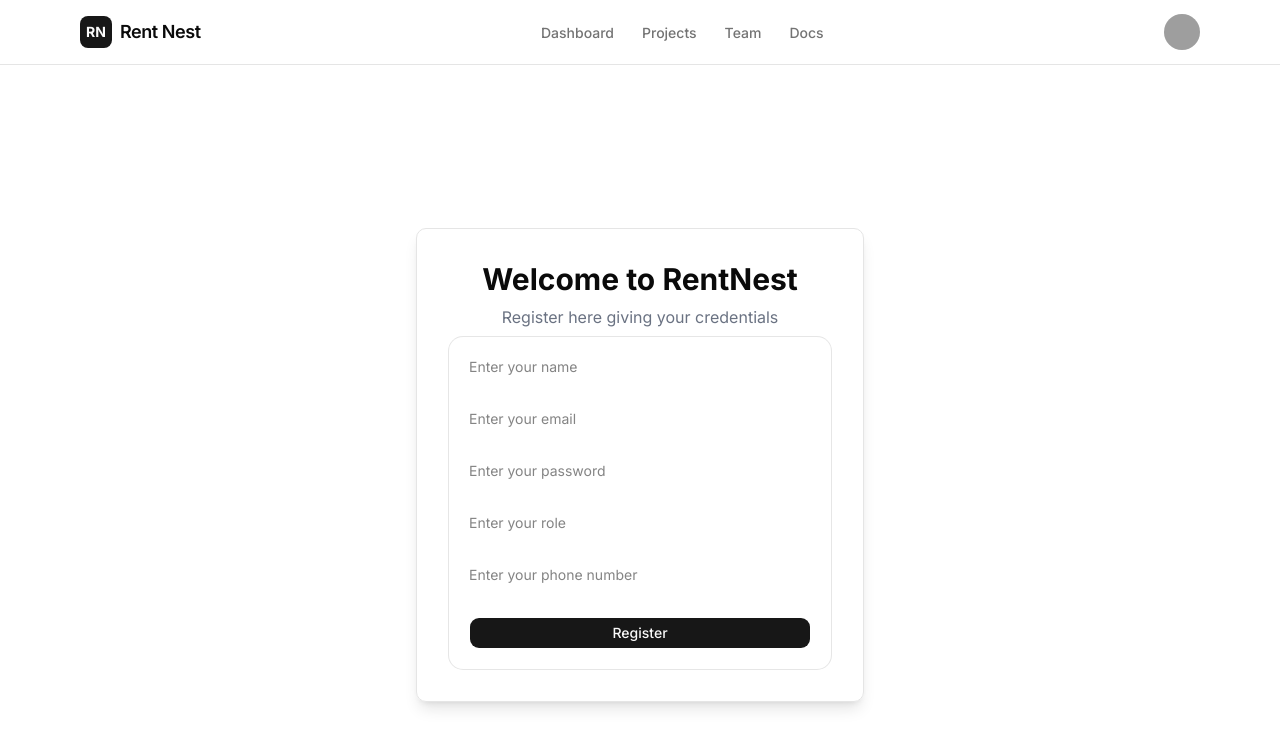
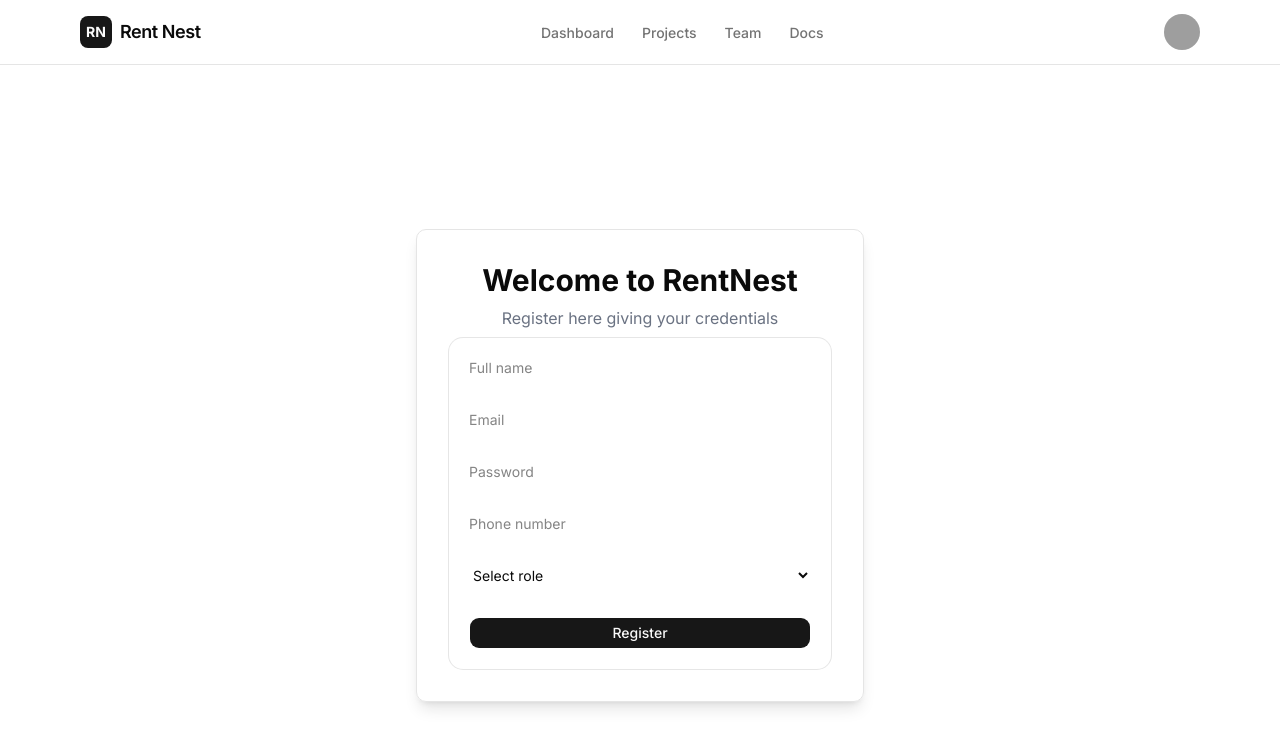
Before and after one commit to EmonMridha/Level-02-Assignment-05, a Next.js app: page /auth/register in a window 1280 px wide. Shown: the top 748 px of the page. Built offline with nearby package versions, Linux system fonts and the light colour scheme; grey boxes are pictures that could not be loaded.

Commit message:
added toast on login

```diff
--- a/app/(authGroup)/_actions/authActions.ts
+++ b/app/(authGroup)/_actions/authActions.ts
@@ -8,7 +8,8 @@ type LoginState = {
     message: string,
     data: {
         accessToken: string,
-        refreshToken: string
+        refreshToken: string,
+        userRole?: string  // ← Add optional userRole
     }
 }
 
@@ -63,7 +64,6 @@ export const loginAction = async (prevState: LoginState, formData: FormData) =>
                 path: '/'
             })
 
-            // ✅ Decode token to get role
             const token = result.data.accessToken
             const payloadBase64 = token.split('.')[1]
             const payload = JSON.parse(Buffer.from(payloadBase64, 'base64').toString())
@@ -76,9 +76,21 @@ export const loginAction = async (prevState: LoginState, formData: FormData) =>
                 path: '/'
             })
 
-            const dashboard = getDashboardByRole(userRole)
-            if (dashboard) {
-                redirect(dashboard)
+            // ❌ REMOVE this redirect:
+            // const dashboard = getDashboardByRole(userRole)
+            // if (dashboard) {
+            //     redirect(dashboard)
+            // }
+
+            // ✅ Return success with role for client-side redirect
+            return {
+                success: true,
+                message: result.message || "Login successful",
+                data: {
+                    accessToken: result.data.accessToken,
+                    refreshToken: result.data.refreshToken,
+                    userRole: userRole  // ← Add role to return
+                }
             }
         }
 
@@ -134,7 +146,7 @@ export const registerAction = async (prevState: RegisterState, formdata: FormDat
                 path: '/'
             })
 
-            redirect('/auth/login')
+            // redirect('/auth/login')
         }
 
         return result
--- a/app/(authGroup)/_components/LoginForm.tsx
+++ b/app/(authGroup)/_components/LoginForm.tsx
@@ -5,6 +5,7 @@ import { loginAction } from "../_actions/authActions"
 import { Button } from "@/components/ui/button"
 import { useActionState, useEffect } from "react"
 import { toast } from "sonner"
+import { useRouter } from "next/navigation"
 
 const initialState = {
   success: false,
@@ -17,15 +18,28 @@ const initialState = {
 
 export const LoginForm = () => {
   const [state, action, pending] = useActionState(loginAction, initialState)
+  const router = useRouter()
 
   useEffect(() => {
     if (state?.success) {
-            toast.success(state.message || "Login successful")
-            // Redirect is handled by the server action
-        } else if (state?.message) {
+      toast.success(state.message || "Login successful!")
+
+      // Get role from state or decode from token
+      const userRole = state.data?.userRole || 'TENANT'
+
+      // Redirect based on role
+      const dashboards: Record<string, string> = {
+        'TENANT': '/tenant-dashboard',
+        'LANDLORD': '/landlord-dashboard',
+        'ADMIN': '/admin-dashboard'
+      }
+
+      const dashboard = dashboards[userRole] || '/tenant-dashboard'
+      router.push(dashboard)
+    } else if (state?.message && !state.success) {
       toast.error(state.message)
     }
-    }, [state])
+  }, [state, router])
 
   return (
     <form action={action}>
--- a/app/(authGroup)/_components/RegisterForm.tsx
+++ b/app/(authGroup)/_components/RegisterForm.tsx
@@ -1,11 +1,13 @@
 'use client'
+
+import { Card } from "@/components/ui/card"
+import { registerAction } from "../_actions/authActions"
 import { Button } from "@/components/ui/button"
-import { Card } from "@/components/ui/card"
 import { useActionState, useEffect } from "react"
-import { registerAction, RegisterState } from "../_actions/authActions"
 import { toast } from "sonner"
+import { useRouter } from "next/navigation"
 
-const initialState: RegisterState = {
+const initialState = {
   success: false,
   message: "",
   data: {
@@ -22,27 +24,31 @@ const initialState: RegisterState = {
 
 export const RegisterForm = () => {
   const [state, action, pending] = useActionState(registerAction, initialState)
+  const router = useRouter()
 
-    // Optional: Show toast when state changes
   useEffect(() => {
-        if (state.message) {
-            if (state.success) {
-                toast.success(state.message)
-            } else {
+    if (state?.success) {
+      toast.success(state.message || "Registration successful! Please login.")
+      router.push('/auth/login')
+    } else if (state?.message && !state.success) {
       toast.error(state.message)
     }
-        }
-    }, [state])
+  }, [state, router])
 
   return (
     <form action={action}>
       <Card className="p-5 space-y-4">
-                <input type="text" name="name" placeholder="Enter your name" required />
-                <input type="email" name="email" placeholder="Enter your email" required />
-                <input type="password" name="password" placeholder="Enter your password" required />
-                <input type="text" name="role" placeholder="Enter your role" required />
-                <input type="number" name="phone" placeholder="Enter your phone number" required />
-                <Button type="submit">
+        <input type="text" name="name" placeholder="Full name" required />
+        <input type="email" name="email" placeholder="Email" required />
+        <input type="password" name="password" placeholder="Password" required />
+        <input type="text" name="phone" placeholder="Phone number" required />
+        <select name="role" required>
+          <option value="">Select role</option>
+          <option value="TENANT">Tenant</option>
+          <option value="LANDLORD">Landlord</option>
+          <option value="ADMIN">Admin</option>
+        </select>
+        <Button type="submit" disabled={pending}>
           {pending ? "Submitting..." : "Register"}
         </Button>
       </Card>
```
Lines whose indentation alone changed are shown as unchanged.
